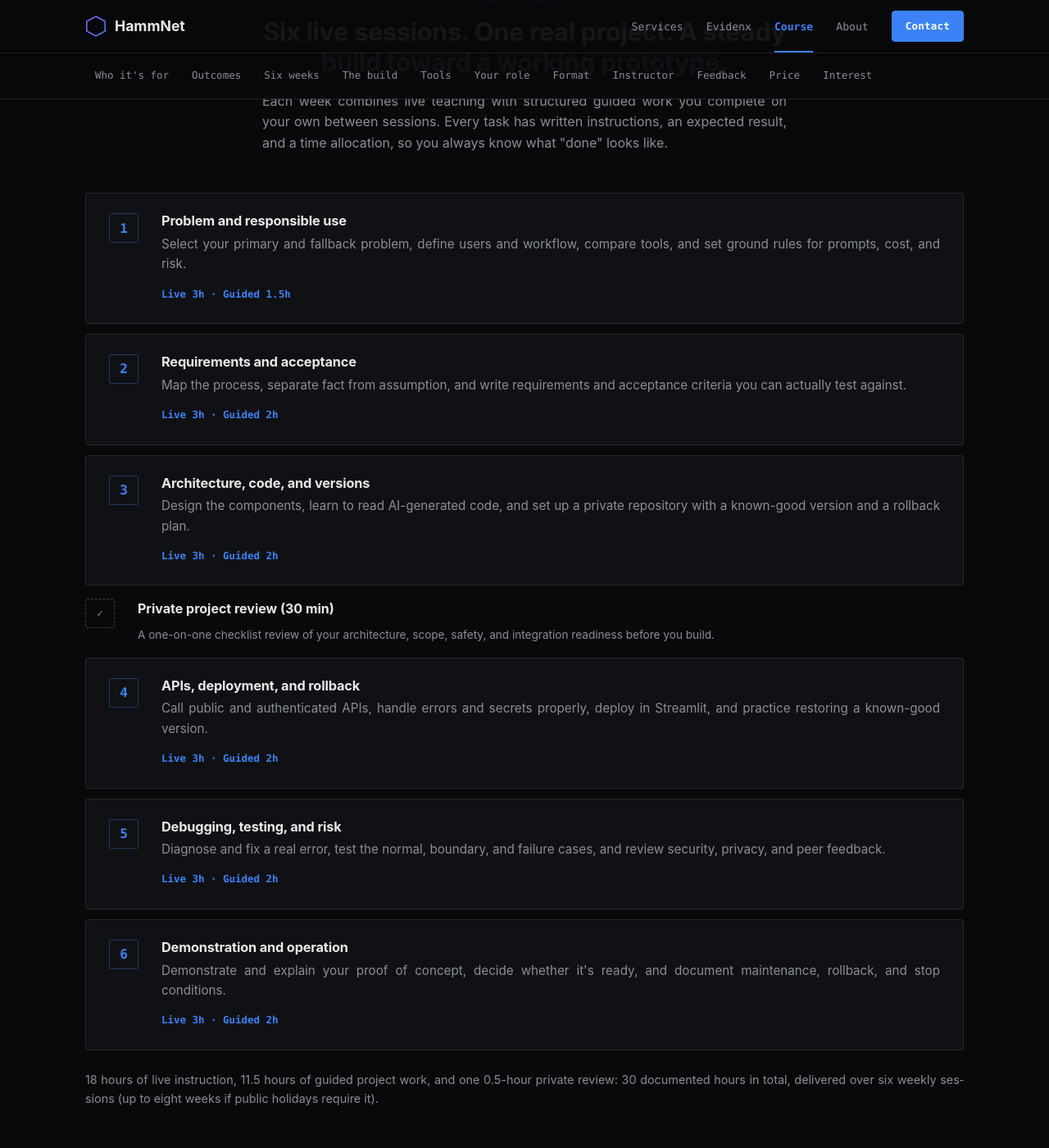
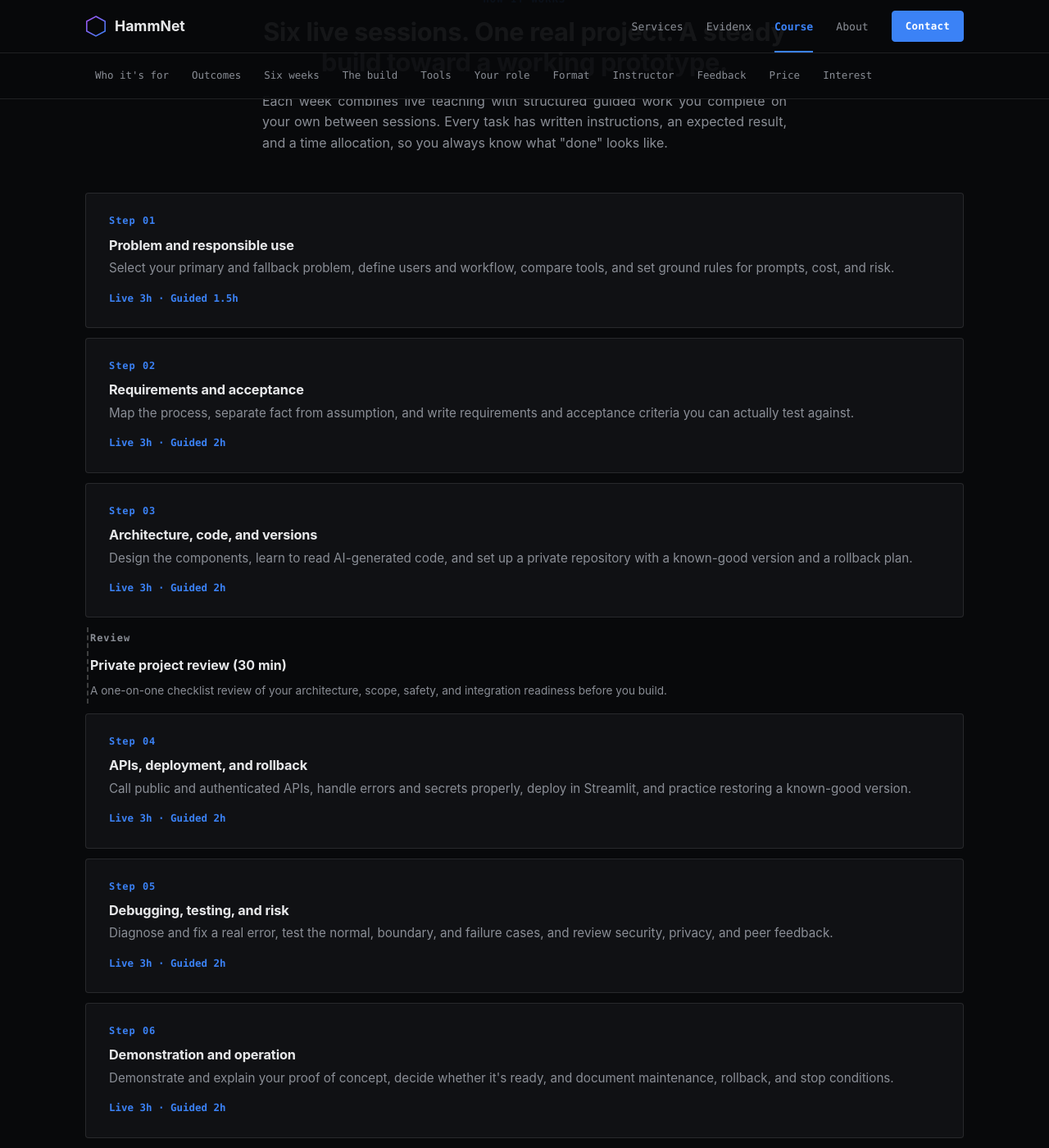
Before and after one commit to hammjd/hammjd.github.io, a Jekyll site: the page built from course.html, in a window 1280 px wide and 1400 px high, scrolled down 2638 px. Shown: the whole window at 82% size. Built offline with Jekyll 4.4.1, drawn with Linux system fonts in a browser that asks for light colours.

Commit message:
Replace timeline number boxes with inline step labels
The boxed numbers (a small bordered square sitting beside a much taller
text block) looked disconnected and floaty, especially where the box
sat alone at the top of a tall card with empty space beneath it.
Replaces the two-column box layout with a single-column card where a
monospace "Step 01" label sits directly above the heading, like a
document section marker rather than an isolated icon. The private
review item gets a dashed left border instead of a checkmark-in-a-box.

Co-Authored-By: Claude Sonnet 5 <noreply@anthropic.com>

```diff
--- a/assets/css/main.css
+++ b/assets/css/main.css
@@ -698,26 +698,20 @@ section + section {
 }
 
 .timeline__item {
-  display: grid;
-  grid-template-columns: 44px 1fr;
-  gap: 20px;
   background: var(--bg-card);
   border: 1px solid var(--border);
   border-radius: var(--radius);
   padding: 24px 28px;
 }
 
-.timeline__num {
-  width: 36px;
-  height: 36px;
-  border-radius: var(--radius-sm);
-  border: 1px solid var(--accent-dim);
+.timeline__step {
+  display: block;
+  font-family: var(--mono);
+  font-size: 0.75rem;
+  font-weight: 600;
+  letter-spacing: 0.08em;
   color: var(--accent);
-  font-family: var(--mono);
-  font-weight: 700;
-  display: flex;
-  align-items: center;
-  justify-content: center;
+  margin-bottom: 10px;
 }
 
 .timeline__item h3 {
@@ -741,16 +735,13 @@ section + section {
 }
 
 .timeline__review {
-  display: grid;
-  grid-template-columns: 44px 1fr;
-  gap: 20px;
-  padding: 4px 28px 4px 0;
+  padding: 4px 28px 4px 2px;
+  border-left: 2px dashed var(--border-strong);
+  margin-left: 2px;
 }
 
-.timeline__review .timeline__num {
-  border: 1px dashed var(--border-strong);
+.timeline__review .timeline__step {
   color: var(--text-muted);
-  font-size: 0.75rem;
 }
 
 .timeline__review p {
@@ -928,17 +919,8 @@ section + section {
     padding: 64px 0;
   }
 
-  .timeline__item,
-  .timeline__review {
-    grid-template-columns: 36px 1fr;
-    gap: 14px;
+  .timeline__item {
     padding: 20px;
-  }
-
-  .timeline__num {
-    width: 28px;
-    height: 28px;
-    font-size: 0.8rem;
   }
 
   .cred-row {
--- a/course.html
+++ b/course.html
@@ -153,61 +153,47 @@ description: >-
 
     <div class="timeline">
       <div class="timeline__item">
-        <div class="timeline__num">1</div>
-        <div>
+        <span class="timeline__step">Step 01</span>
         <h3>Problem and responsible use</h3>
         <p>Select your primary and fallback problem, define users and workflow, compare tools, and set ground rules for prompts, cost, and risk.</p>
         <span class="timeline__hours">Live 3h &middot; Guided 1.5h</span>
       </div>
-      </div>
       <div class="timeline__item">
-        <div class="timeline__num">2</div>
-        <div>
+        <span class="timeline__step">Step 02</span>
         <h3>Requirements and acceptance</h3>
         <p>Map the process, separate fact from assumption, and write requirements and acceptance criteria you can actually test against.</p>
         <span class="timeline__hours">Live 3h &middot; Guided 2h</span>
       </div>
-      </div>
       <div class="timeline__item">
-        <div class="timeline__num">3</div>
-        <div>
+        <span class="timeline__step">Step 03</span>
         <h3>Architecture, code, and versions</h3>
         <p>Design the components, learn to read AI-generated code, and set up a private repository with a known-good version and a rollback plan.</p>
         <span class="timeline__hours">Live 3h &middot; Guided 2h</span>
       </div>
-      </div>
 
       <div class="timeline__review">
-        <div class="timeline__num">&#10003;</div>
-        <div>
+        <span class="timeline__step">Review</span>
         <strong>Private project review (30 min)</strong>
         <p>A one-on-one checklist review of your architecture, scope, safety, and integration readiness before you build.</p>
       </div>
-      </div>
 
       <div class="timeline__item">
-        <div class="timeline__num">4</div>
-        <div>
+        <span class="timeline__step">Step 04</span>
         <h3>APIs, deployment, and rollback</h3>
         <p>Call public and authenticated APIs, handle errors and secrets properly, deploy in Streamlit, and practice restoring a known-good version.</p>
         <span class="timeline__hours">Live 3h &middot; Guided 2h</span>
       </div>
-      </div>
       <div class="timeline__item">
-        <div class="timeline__num">5</div>
-        <div>
+        <span class="timeline__step">Step 05</span>
         <h3>Debugging, testing, and risk</h3>
         <p>Diagnose and fix a real error, test the normal, boundary, and failure cases, and review security, privacy, and peer feedback.</p>
         <span class="timeline__hours">Live 3h &middot; Guided 2h</span>
       </div>
-      </div>
       <div class="timeline__item">
-        <div class="timeline__num">6</div>
-        <div>
+        <span class="timeline__step">Step 06</span>
         <h3>Demonstration and operation</h3>
         <p>Demonstrate and explain your proof of concept, decide whether it's ready, and document maintenance, rollback, and stop conditions.</p>
         <span class="timeline__hours">Live 3h &middot; Guided 2h</span>
-        </div>
       </div>
     </div>
 
```
Lines whose indentation alone changed are shown as unchanged.
